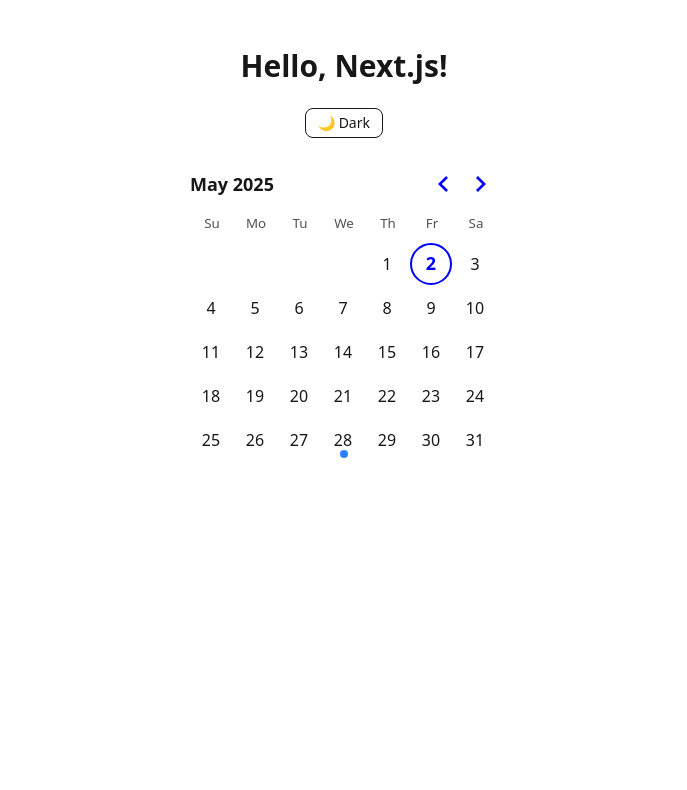
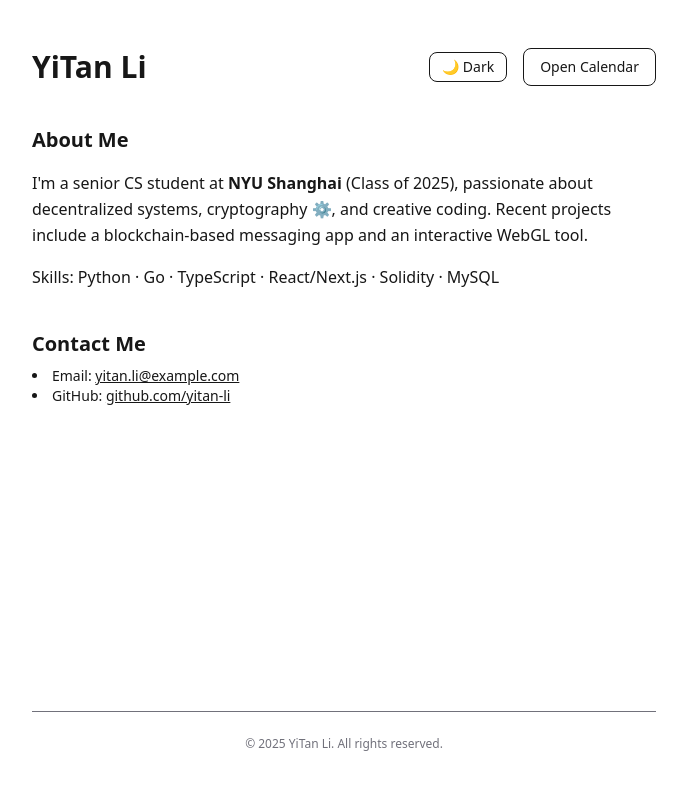
Before and after one commit to ChenYujunjks/calendar, a Next.js app: page / in a window 1280 px wide. Shown: the top 790 px of the page, without its empty margins (296-983 px from the left). Built offline with nearby package versions, Linux system fonts and the light colour scheme.

Commit message:
adding all elements and for future filtering components calendar

```diff
--- /dev/null
+++ b/src/app/calendar-raw/page.tsx
@@ -0,0 +1,80 @@
+"use client";
+
+import { useCallback, useState } from "react";
+import dynamic from "next/dynamic";
+import "react-day-picker/dist/style.css";
+import ThemeToggle from "@/components/ThemeToggle";
+import { EventModal } from "@/components/EventModal";
+
+// 按需加载 DayPicker
+const DayPicker = dynamic(
+  () => import("react-day-picker").then((m) => m.DayPicker),
+  { ssr: false }
+);
+
+// ⬇️ 把全部逻辑放进同一个文件最直观，也可以拆分
+export default function CalendarPage() {
+  /** 键：2025‑04‑05，值：事件数组 */
+  const [events, setEvents] = useState<Record<string, string[]>>({
+    "2025-04-05": ["Buy‑in 200 / Cash‑out 350"],
+    "2025-04-12": ["Session with Mike"],
+  });
+
+  /** 当前被点击的日期，null = 未打开 modal */
+  const [activeDate, setActiveDate] = useState<Date | null>(null);
+
+  /** 根据当前 events 生成 DayPicker modifiers */
+  const modifiers = {
+    hasEvent: (day: Date) => !!events[key(day)],
+  };
+
+  /** 处理添加事件 */
+  const addEvent = useCallback(
+    (text: string) => {
+      if (!activeDate) return;
+      setEvents((prev) => {
+        const k = key(activeDate);
+        return { ...prev, [k]: [...(prev[k] ?? []), text] };
+      });
+    },
+    [activeDate]
+  );
+
+  return (
+    <main
+      className="flex flex-col items-center gap-6 py-10
+                     bg-[rgb(var(--background))] text-[rgb(var(--foreground))]"
+    >
+      <h1 className="text-2xl font-bold">Poker Session Calendar</h1>
+      <ThemeToggle />
+
+      <DayPicker
+        mode="single"
+        selected={activeDate ?? undefined}
+        modifiers={modifiers}
+        onDayClick={(day) => setActiveDate(day)} // 打开 modal
+        modifiersClassNames={{
+          hasEvent:
+            "relative after:absolute after:bottom-1 after:left-1/2 " +
+            "after:-translate-x-1/2 after:w-2 after:h-2 after:rounded-full " +
+            "after:bg-blue-500",
+        }}
+      />
+
+      {/* Modal —— 只有 activeDate 时才渲染 */}
+      {activeDate && (
+        <EventModal
+          date={activeDate}
+          events={events[key(activeDate)] ?? []}
+          onClose={() => setActiveDate(null)}
+          onAddEvent={addEvent}
+        />
+      )}
+    </main>
+  );
+}
+
+/** 辅助：把日期转 "YYYY‑MM‑DD" */
+function key(d: Date) {
+  return d.toISOString().split("T")[0];
+}
--- a/src/app/calendar/page.tsx
+++ b/src/app/calendar/page.tsx
@@ -1,80 +1,17 @@
 "use client";
 
-import { useCallback, useState } from "react";
-import dynamic from "next/dynamic";
-import "react-day-picker/dist/style.css";
 import ThemeToggle from "@/components/ThemeToggle";
-import { EventModal } from "@/components/EventModal";
+import SessionCalendar from "@/components/SessionCalendar";
 
-// 按需加载 DayPicker
-const DayPicker = dynamic(
-  () => import("react-day-picker").then((m) => m.DayPicker),
-  { ssr: false }
-);
-
-// ⬇️ 把全部逻辑放进同一个文件最直观，也可以拆分
 export default function CalendarPage() {
-  /** 键：2025‑04‑05，值：事件数组 */
-  const [events, setEvents] = useState<Record<string, string[]>>({
-    "2025-04-05": ["Buy‑in 200 / Cash‑out 350"],
-    "2025-04-12": ["Session with Mike"],
-  });
-
-  /** 当前被点击的日期，null = 未打开 modal */
-  const [activeDate, setActiveDate] = useState<Date | null>(null);
-
-  /** 根据当前 events 生成 DayPicker modifiers */
-  const modifiers = {
-    hasEvent: (day: Date) => !!events[key(day)],
-  };
-
-  /** 处理添加事件 */
-  const addEvent = useCallback(
-    (text: string) => {
-      if (!activeDate) return;
-      setEvents((prev) => {
-        const k = key(activeDate);
-        return { ...prev, [k]: [...(prev[k] ?? []), text] };
-      });
-    },
-    [activeDate]
-  );
-
   return (
     <main
       className="flex flex-col items-center gap-6 py-10
-                     bg-[rgb(var(--background))] text-[rgb(var(--foreground))]"
+                 bg-[rgb(var(--background))] text-[rgb(var(--foreground))]"
     >
-      <h1 className="text-2xl font-bold">Poker Session Calendar</h1>
+      <h1 className="text-2xl font-bold">Poker Session Tracker</h1>
       <ThemeToggle />
-
-      <DayPicker
-        mode="single"
-        selected={activeDate ?? undefined}
-        modifiers={modifiers}
-        onDayClick={(day) => setActiveDate(day)} // 打开 modal
-        modifiersClassNames={{
-          hasEvent:
-            "relative after:absolute after:bottom-1 after:left-1/2 " +
-            "after:-translate-x-1/2 after:w-2 after:h-2 after:rounded-full " +
-            "after:bg-blue-500",
-        }}
-      />
-
-      {/* Modal —— 只有 activeDate 时才渲染 */}
-      {activeDate && (
-        <EventModal
-          date={activeDate}
-          events={events[key(activeDate)] ?? []}
-          onClose={() => setActiveDate(null)}
-          onAddEvent={addEvent}
-        />
-      )}
+      <SessionCalendar />
     </main>
   );
 }
-
-/** 辅助：把日期转 "YYYY‑MM‑DD" */
-function key(d: Date) {
-  return d.toISOString().split("T")[0];
-}
--- a/src/app/page.tsx
+++ b/src/app/page.tsx
@@ -1,54 +1,78 @@
-"use client";
-// pages/calendar.tsx
-import { useState } from "react";
-import dynamic from "next/dynamic";
+// src/app/page.tsx
+import Link from "next/link";
 import ThemeToggle from "@/components/ThemeToggle";
 
-// SSR 环境下按需加载，避免样式闪烁
-const DayPicker = dynamic(
-  () => import("react-day-picker").then((mod) => mod.DayPicker),
-  { ssr: false }
-);
+export default function HomePage() {
+  return (
+    <main
+      className="mx-auto flex min-h-screen max-w-2xl flex-col gap-10
+                 px-6 py-12 bg-[rgb(var(--background))] text-[rgb(var(--foreground))]"
+    >
+      {/* Header */}
+      <header className="flex items-center justify-between">
+        <h1 className="text-3xl font-bold">YiTan Li</h1>
 
-export default function CalendarPage() {
-  // 假设这些日期有 “session”
-  const [eventDates] = useState<Date[]>([
-    new Date(2025, 3, 5),
-    new Date(2025, 3, 12),
-    new Date(2025, 3, 27),
-    new Date(2025, 4, 28),
-  ]);
+        <div className="flex items-center gap-4">
+          {/* ① 日夜切换 */}
+          <ThemeToggle />
 
-  // 定义 modifier：如果日期在 eventDates 里，就命中 .hasEvent
-  const modifiers = {
-    hasEvent: (day: Date) =>
-      eventDates.some(
-        (d) =>
-          d.getFullYear() === day.getFullYear() &&
-          d.getMonth() === day.getMonth() &&
-          d.getDate() === day.getDate()
-      ),
-  };
+          {/* ② 跳转 Calendar，hover = mint green */}
+          <Link
+            href="/calendar"
+            className="rounded-lg border px-4 py-2 text-sm transition
+                       hover:bg-[#a7f3d0] hover:text-zinc-900
+                       dark:hover:bg-[#34d399]/30"
+          >
+            Open Calendar
+          </Link>
+        </div>
+      </header>
 
-  return (
-    <div className="p-4 max-w-md mx-auto">
-      <main
-        className="flex flex-col items-center gap-6
-                 bg-[rgb(var(--background))] text-[rgb(var(--foreground))]"
-      >
-        <h1 className="text-3xl font-bold mt-8">Hello, Next.js!</h1>
-        <ThemeToggle />
-        <DayPicker
-          mode="single"
-          selected={new Date()}
-          modifiers={modifiers}
-          modifiersClassNames={{
-            hasEvent:
-              "relative after:absolute after:bottom-1 after:left-1/2 after:-translate-x-1/2 " +
-              "after:w-2 after:h-2 after:rounded-full after:bg-blue-500",
-          }}
-        />
-      </main>
-    </div>
+      {/* About */}
+      <section className="space-y-4 leading-relaxed">
+        <h2 className="text-xl font-semibold">About Me</h2>
+        <p>
+          I&apos;m a senior CS student at <strong>NYU Shanghai</strong>{" "}
+          (Class of 2025), passionate about decentralized systems,
+          cryptography&nbsp;⚙️, and creative coding. Recent projects include a
+          blockchain‑based messaging app and an interactive WebGL tool.
+        </p>
+        <p>
+          Skills: Python · Go · TypeScript · React/Next.js · Solidity · MySQL
+        </p>
+      </section>
+
+      {/* Contact */}
+      <section className="space-y-2">
+        <h2 className="text-xl font-semibold">Contact Me</h2>
+        <ul className="list-inside list-disc text-sm">
+          <li>
+            Email:&nbsp;
+            <a
+              href="mailto:yitan.li@example.com"
+              className="underline hover:text-blue-600"
+            >
+              yitan.li@example.com
+            </a>
+          </li>
+          <li>
+            GitHub:&nbsp;
+            <a
+              href="https://github.com/yitan-li"
+              target="_blank"
+              rel="noopener noreferrer"
+              className="underline hover:text-blue-600"
+            >
+              github.com/yitan-li
+            </a>
+          </li>
+        </ul>
+      </section>
+
+      {/* Footer */}
+      <footer className="mt-auto border-t pt-6 text-center text-xs text-zinc-500">
+        © {new Date().getFullYear()} YiTan Li. All rights reserved.
+      </footer>
+    </main>
   );
 }
--- /dev/null
+++ b/src/components/SessionCalendar.tsx
@@ -0,0 +1,65 @@
+"use client";
+
+import { useState, useCallback } from "react";
+import dynamic from "next/dynamic";
+import { EventModal } from "./EventModal";
+
+// Lazy‑load DayPicker in client
+const DayPicker = dynamic(
+  () => import("react-day-picker").then((m) => m.DayPicker),
+  { ssr: false }
+);
+
+/** Poker‑session calendar with modal */
+export default function SessionCalendar() {
+  // demo data：session list per day
+  const [events, setEvents] = useState<Record<string, string[]>>({
+    "2025-04-05": ["Buy‑in 200 / Cash‑out 350"],
+    "2025-04-12": ["Session with Mike"],
+    "2025-04-27": ["Evening game"],
+    "2025-05-28": ["WSOP satellite"],
+  });
+
+  const [activeDate, setActiveDate] = useState<Date | null>(null);
+
+  const addEvent = useCallback(
+    (text: string) => {
+      if (!activeDate) return;
+      const k = key(activeDate);
+      setEvents((prev) => ({ ...prev, [k]: [...(prev[k] ?? []), text] }));
+    },
+    [activeDate]
+  );
+
+  const modifiers = {
+    hasEvent: (day: Date) => !!events[key(day)],
+  };
+
+  return (
+    <>
+      <DayPicker
+        mode="single"
+        selected={activeDate ?? undefined}
+        onDayClick={(d) => setActiveDate(d)}
+        modifiers={modifiers}
+        modifiersClassNames={{
+          hasEvent:
+            "relative after:absolute after:bottom-1 after:left-1/2 " +
+            "after:-translate-x-1/2 after:w-2 after:h-2 after:rounded-full " +
+            "after:bg-blue-500",
+        }}
+      />
+
+      {activeDate && (
+        <EventModal
+          date={activeDate}
+          events={events[key(activeDate)] ?? []}
+          onAddEvent={addEvent}
+          onClose={() => setActiveDate(null)}
+        />
+      )}
+    </>
+  );
+}
+
+const key = (d: Date) => d.toISOString().split("T")[0];
```
